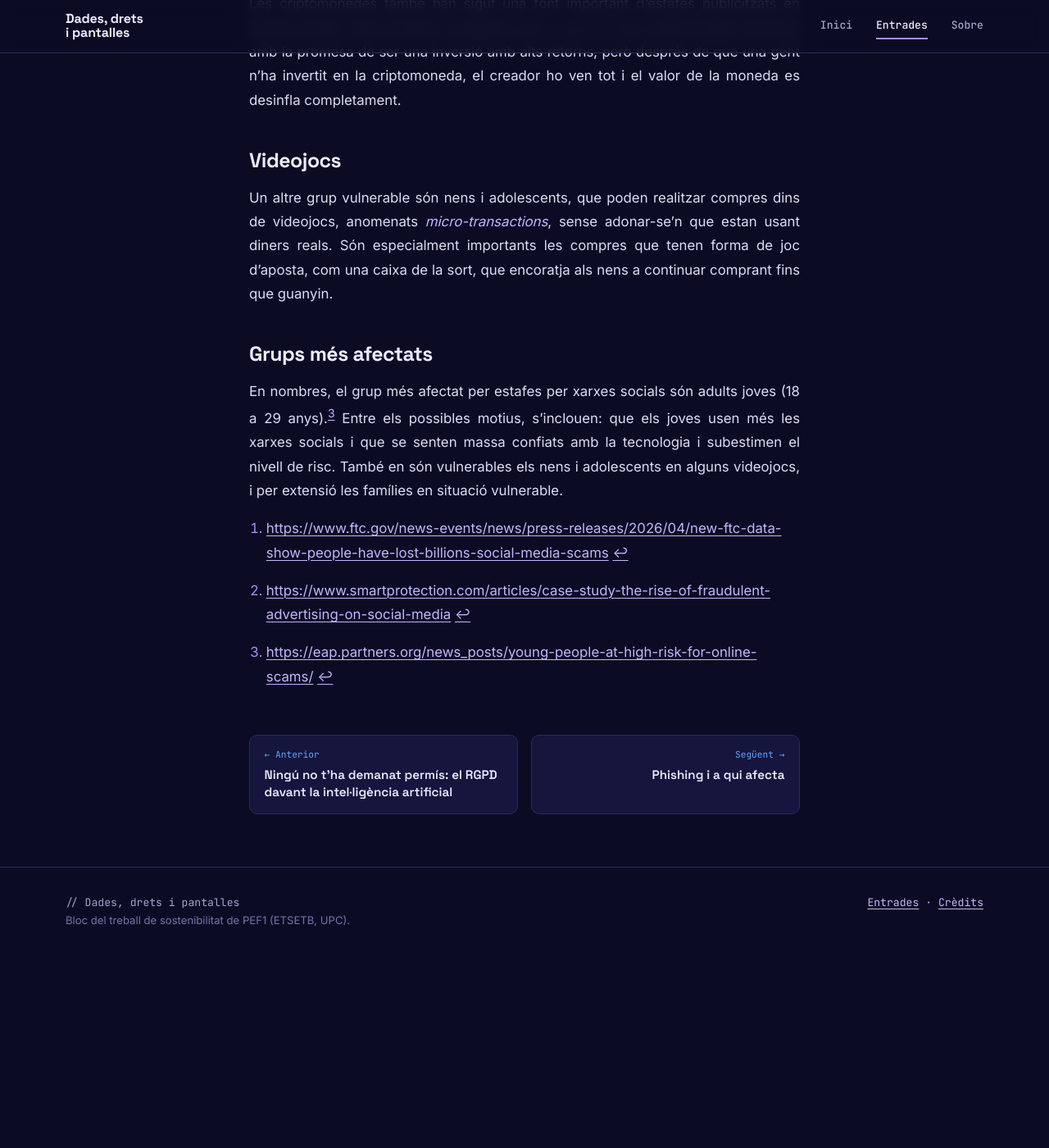
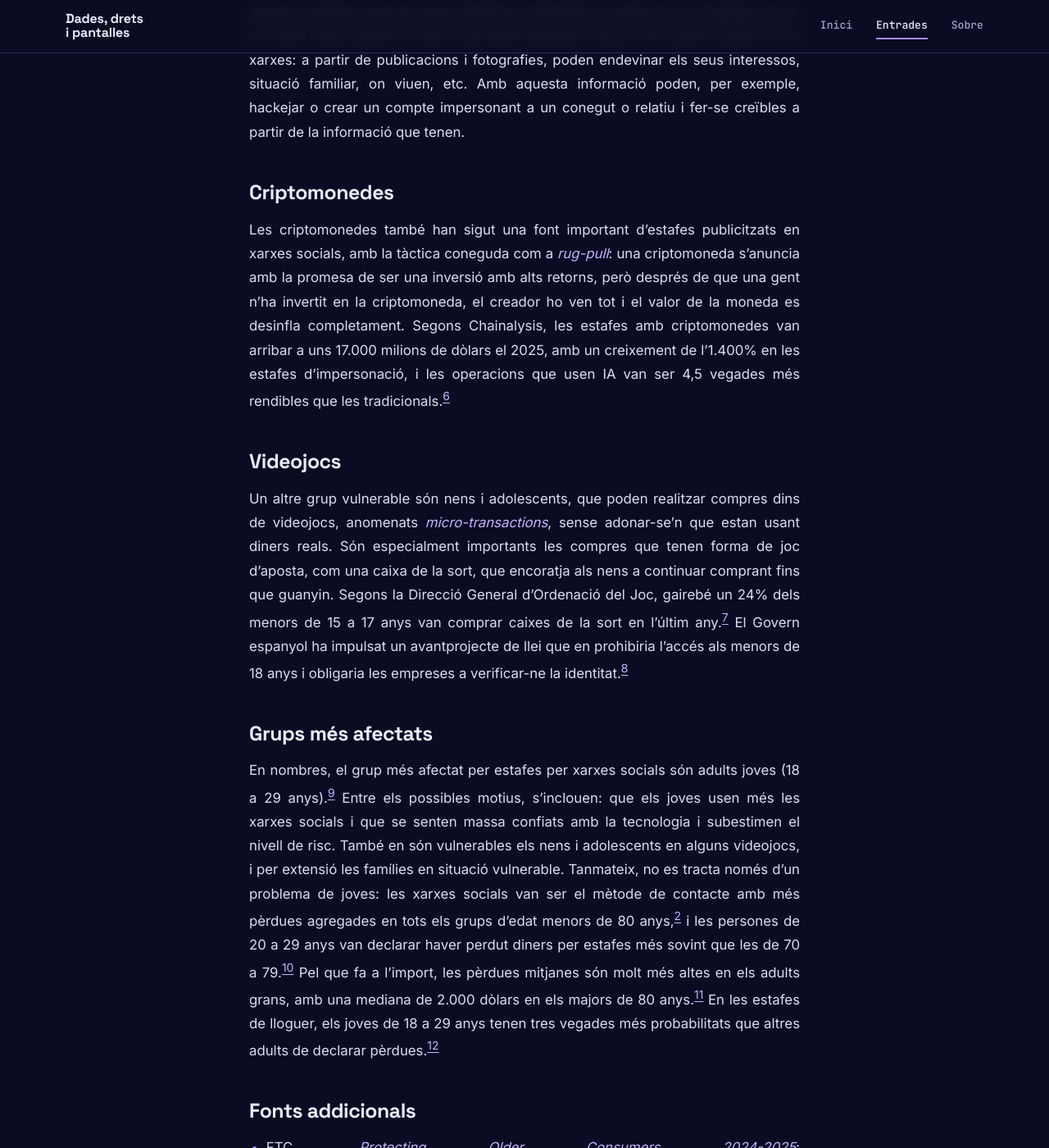
Before and after one commit to dades-drets-pantalles/blog-sostenibilitat, a Jekyll site: the page built from _posts/timothy/2026-11-11-estafes-per-xarxes-socials.md, in a window 1280 px wide and 1400 px high, scrolled down 1803 px. Shown: the whole window at 82% size. Built offline with Jekyll 4.4.1, drawn with Linux system fonts in a browser that asks for light colours; before the commit the page ends 2977 px from its top, so only the background shows below that; some of the changed text lies outside the part shown.

Commit message:
Update 2026-11-11-estafes-per-xarxes-socials.md

```diff
--- a/_posts/timothy/2026-11-11-estafes-per-xarxes-socials.md
+++ b/_posts/timothy/2026-11-11-estafes-per-xarxes-socials.md
@@ -8,13 +8,13 @@ pregunta: "Quan el risc no és igual per a tothom"
 
 En la publicació anterior, vam explorar el phishing, una forma d’estafa que ha existit durant molts anys, i amb la gent gran com un dels grups més vulnerables, amb pèrdues elevades, normalment per sobre dels 1000€. Avui, en canvi, considerarem una altra forma d’estafa que s’ha estat fent cada vegada més comuna en anys recents, i que afecta més a gent jove en nombres molt elevades, llevat que les pèrdues mitjanes són més baixes.
 
-Em refereixo a les estafes que s’inicien d’alguna manera en les xarxes socials, o bé per una publicació que hagi vist la víctima o bé un missatge que li ha enviat directament l’estafador. Segons un informe de la Federal Trade Commission el 2025, un 30% de les estafes s’inicien en les xarxes socials.[^1] Estimen una pèrdua de 2,1 mil milions de dòlars als Estats Units, una figura que és vuit vegades més elevat que al 2020\. A continuació, veurem uns quants aspectes de les estafes que es faciliten per les xarxes socials, i que s’han fet més comunes en els últims anys.
+Em refereixo a les estafes que s’inicien d’alguna manera en les xarxes socials, o bé per una publicació que hagi vist la víctima o bé un missatge que li ha enviat directament l’estafador. Segons un informe de la Federal Trade Commission el 2025, un 30% de les estafes s’inicien en les xarxes socials.[^1] Estimen una pèrdua de 2,1 mil milions de dòlars als Estats Units, una figura que és vuit vegades més elevat que al 2020\. Segons l’FTC, les pèrdues per estafes iniciades a xarxes socials van passar de 261 milions de dòlars el 2020 a 2.100 milions el 2025; les estafes d’inversió en van concentrar 1.100 milions, més de la meitat del total, mentre que les de compres van ser les més freqüents.[^4] Les estafes romàntiques, per la seva banda, van començar a les xarxes socials en el 60% dels casos denunciats.[^5] A continuació, veurem uns quants aspectes de les estafes que es faciliten per les xarxes socials, i que s’han fet més comunes en els últims anys.
 
 ## Anuncis falsos
 
 A les xarxes socials hi ha hagut en els últims anys un creixement important d’anuncis per productes amb publicitat enganyosa que es podrien considerar estafes. Un estudi va identificar més de 8000 anuncis fraudulents en Instagram i TikTok que van generar uns 4,3 milions de dòlars.[^2] Una gran part es fan passar per marques genuïnes, dirigint a pàgines web falses, similar a les tàctiques del phishing. Altres anuncien un producte com si fos d’una qualitat molt més elevada del que en realment és. També són comuns les pàgines falses de venta de tíquets a concerts o altres events, i altres que anuncien que tenen descomptes en subscripcions a serveis com Spotify o Netflix.
 
-Aquestes estratègies també són més fàcils per realitzar ara amb l’ús d’eines d’intel·ligència artificial, incrementant significativament el volum d’anuncis falsos i dificultant el treball de moderació i gestionament per part de les xarxes socials. No tenen més remei que usar algoritmes i IA per detectar anomalies, i encara que poden ser efectius en la majoria de casos, encara són fal·libles i fallen en detectar moltes.
+Aquestes estratègies també són més fàcils per realitzar ara amb l’ús d’eines d’intel·ligència artificial, incrementant significativament el volum d’anuncis falsos i dificultant el treball de moderació i gestionament per part de les xarxes socials. No tenen més remei que usar algoritmes i IA per detectar anomalies, i encara que poden ser efectius en la majoria de casos, encara són fal·libles i fallen en detectar moltes. Segons una investigació de Reuters del 2025 basada en documents interns, Meta projectava obtenir el 10% dels seus ingressos, uns 16.000 milions de dòlars, de publicitat d’estafes i de productes prohibits, i estimava mostrar als usuaris uns 15.000 milions d’anuncis fraudulents al dia; Meta afirma que els documents ofereixen una visió selectiva que distorsiona el seu enfocament.[^6]
 
 ## Atacs personalitzats
 
@@ -22,19 +22,43 @@ Les xarxes socials ofereixen una elevada facilitat d’accés per a que els esta
 
 ## Criptomonedes
 
-Les criptomonedes també han sigut una font important d’estafes publicitzats en xarxes socials, amb la tàctica coneguda com a *rug-pull*: una criptomoneda s’anuncia amb la promesa de ser una inversió amb alts retorns, però després de que una gent n’ha invertit en la criptomoneda, el creador ho ven tot i el valor de la moneda es desinfla completament.
+Les criptomonedes també han sigut una font important d’estafes publicitzats en xarxes socials, amb la tàctica coneguda com a *rug-pull*: una criptomoneda s’anuncia amb la promesa de ser una inversió amb alts retorns, però després de que una gent n’ha invertit en la criptomoneda, el creador ho ven tot i el valor de la moneda es desinfla completament. Segons Chainalysis, les estafes amb criptomonedes van arribar a uns 17.000 milions de dòlars el 2025, amb un creixement de l’1.400% en les estafes d’impersonació, i les operacions que usen IA van ser 4,5 vegades més rendibles que les tradicionals.[^7]
 
 ## Videojocs
 
-Un altre grup vulnerable són nens i adolescents, que poden realitzar compres dins de videojocs, anomenats *micro-transactions*, sense adonar-se’n que estan usant diners reals. Són especialment importants les compres que tenen forma de joc d’aposta, com una caixa de la sort, que encoratja als nens a continuar comprant fins que guanyin.
+Un altre grup vulnerable són nens i adolescents, que poden realitzar compres dins de videojocs, anomenats *micro-transactions*, sense adonar-se’n que estan usant diners reals. Són especialment importants les compres que tenen forma de joc d’aposta, com una caixa de la sort, que encoratja als nens a continuar comprant fins que guanyin. Segons la Direcció General d’Ordenació del Joc, gairebé un 24% dels menors de 15 a 17 anys van comprar caixes de la sort en l’últim any.[^8] El Govern espanyol ha impulsat un avantprojecte de llei que en prohibiria l’accés als menors de 18 anys i obligaria les empreses a verificar-ne la identitat.[^9]
 
 ## Grups més afectats
 
-En nombres, el grup més afectat per estafes per xarxes socials són adults joves (18 a 29 anys).[^3] Entre els possibles motius, s’inclouen: que els joves usen més les xarxes socials i que se senten massa confiats amb la tecnologia i subestimen el nivell de risc. També en són vulnerables els nens i adolescents en alguns videojocs, i per extensió les famílies en situació vulnerable.
+En nombres, el grup més afectat per estafes per xarxes socials són adults joves (18 a 29 anys).[^3] Entre els possibles motius, s’inclouen: que els joves usen més les xarxes socials i que se senten massa confiats amb la tecnologia i subestimen el nivell de risc. També en són vulnerables els nens i adolescents en alguns videojocs, i per extensió les famílies en situació vulnerable. Tanmateix, no es tracta només d’un problema de joves: les xarxes socials van ser el mètode de contacte amb més pèrdues agregades en tots els grups d’edat menors de 80 anys,[^4] i les persones de 20 a 29 anys van declarar haver perdut diners per estafes més sovint que les de 70 a 79.[^10] Pel que fa a l’import, les pèrdues mitjanes són molt més altes en els adults grans, amb una mediana de 2.000 dòlars en els majors de 80 anys.[^11] En les estafes de lloguer, els joves de 18 a 29 anys tenen tres vegades més probabilitats que altres adults de declarar pèrdues.[^12]
 
+
+## Fonts addicionals
+
+* FTC, *Protecting Older Consumers 2024-2025*: [https://www.ftc.gov/system/files/ftc_gov/pdf/P144400-OlderAdultsReportDec2025.pdf](https://www.ftc.gov/system/files/ftc_gov/pdf/P144400-OlderAdultsReportDec2025.pdf)
+* Chainalysis, *2026 Crypto Crime Report* (capítol d’estafes): [https://www.chainalysis.com](https://www.chainalysis.com)
+* Ministerio del Interior, *Informe sobre la Cibercriminalidad en España 2025*, per a una perspectiva espanyola: [https://www.interior.gob.es/opencms/es/detalle/articulo/Los-ciberdelitos-representaron-en-2025-casi-el-20-por-ciento-de-la-criminalidad-total-en-Espana/](https://www.interior.gob.es/opencms/es/detalle/articulo/Los-ciberdelitos-representaron-en-2025-casi-el-20-por-ciento-de-la-criminalidad-total-en-Espana/)
 
 [^1]:  [https\://www\.ftc.gov/news-events/news/press-releases/2026/04/new-ftc-data-show-people-have-lost-billions-social-media-scams](https://www.ftc.gov/news-events/news/press-releases/2026/04/new-ftc-data-show-people-have-lost-billions-social-media-scams)
 
 [^2]:  [https\://www\.smartprotection.com/articles/case-study-the-rise-of-fraudulent-advertising-on-social-media](https://www.smartprotection.com/articles/case-study-the-rise-of-fraudulent-advertising-on-social-media)
 
 [^3]:  [https\://eap.partners.org/news\_posts/young-people-at-high-risk-for-online-scams/](https://eap.partners.org/news_posts/young-people-at-high-risk-for-online-scams/)
+
+[^4]:  FTC, *Data Spotlight: Reported losses to scams on social media eight times higher than in 2020* (abril de 2026): [https://search.ftc.gov/system/files/ftc\_gov/pdf/social-media-spotlight.pdf](https://search.ftc.gov/system/files/ftc_gov/pdf/social-media-spotlight.pdf)
+
+[^5]:  The Next Web, a partir de dades de l’FTC: [https://thenextweb.com/news/ftc-social-media-scams-2-1-billion](https://thenextweb.com/news/ftc-social-media-scams-2-1-billion)
+
+[^6]:  Reuters, «Meta is earning a fortune on a deluge of fraudulent ads, documents show» (6 de novembre de 2025): [https://www.reuters.com/investigations/meta-is-earning-fortune-deluge-fraudulent-ads-documents-show-2025-11-06/](https://www.reuters.com/investigations/meta-is-earning-fortune-deluge-fraudulent-ads-documents-show-2025-11-06/)
+
+[^7]:  Cyber Magazine, a partir del *2026 Crypto Crime Report* de Chainalysis: [https://cybermagazine.com/news/chainalysis-inside-lighthouse-phishing-as-a-service-scams](https://cybermagazine.com/news/chainalysis-inside-lighthouse-phishing-as-a-service-scams)
+
+[^8]:  Ministerio de Consumo (DGOJ), nota de premsa del 4 de juny de 2024: [https://www.dsca.gob.es/es/comunicacion/notas-prensa/ministerio-consumo-prohibe-acceso-menores-cajas-botin-videojuegos-evitar](https://www.dsca.gob.es/es/comunicacion/notas-prensa/ministerio-consumo-prohibe-acceso-menores-cajas-botin-videojuegos-evitar)
+
+[^9]:  Conventus Law, sobre l’avantprojecte de llei de *loot boxes*: [https://conventuslaw.com/?p=83341](https://conventuslaw.com/?p=83341)
+
+[^10]:  Wisconsin Public Radio, a partir del Consumer Sentinel Network de l’FTC: [https://www.wpr.org/news/fake-car-dealership-scams-rising-wisconsin](https://www.wpr.org/news/fake-car-dealership-scams-rising-wisconsin)
+
+[^11]:  National Law Review, sobre l’informe de l’FTC i el DOJ sobre el frau a adults grans: [https://natlawreview.com/article/ftc-and-doj-report-older-adult-consumer-fraud](https://natlawreview.com/article/ftc-and-doj-report-older-adult-consumer-fraud)
+
+[^12]:  FTC, *Data Spotlight: Rental scams hit home*: [https://search.ftc.gov/system/files/ftc\_gov/pdf/rental-scams-spotlight-2025.pdf](https://search.ftc.gov/system/files/ftc_gov/pdf/rental-scams-spotlight-2025.pdf)
```
